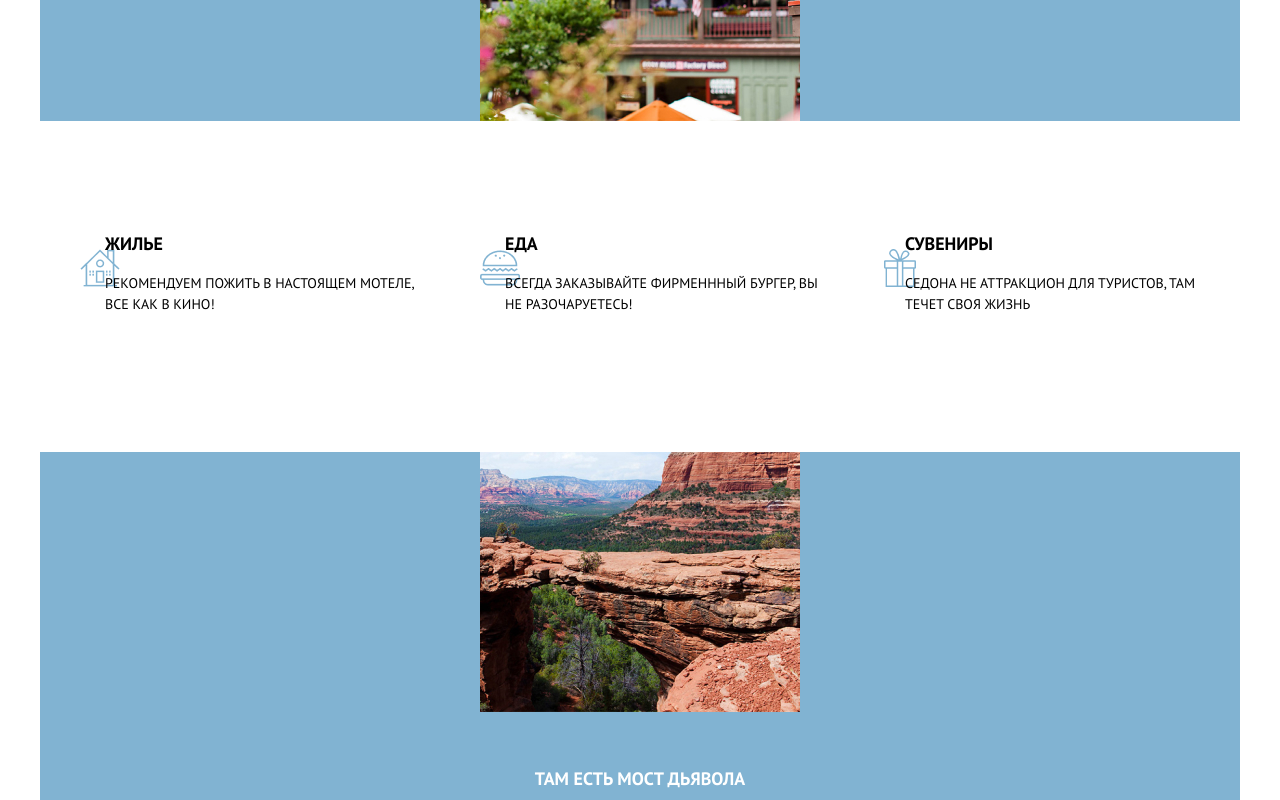
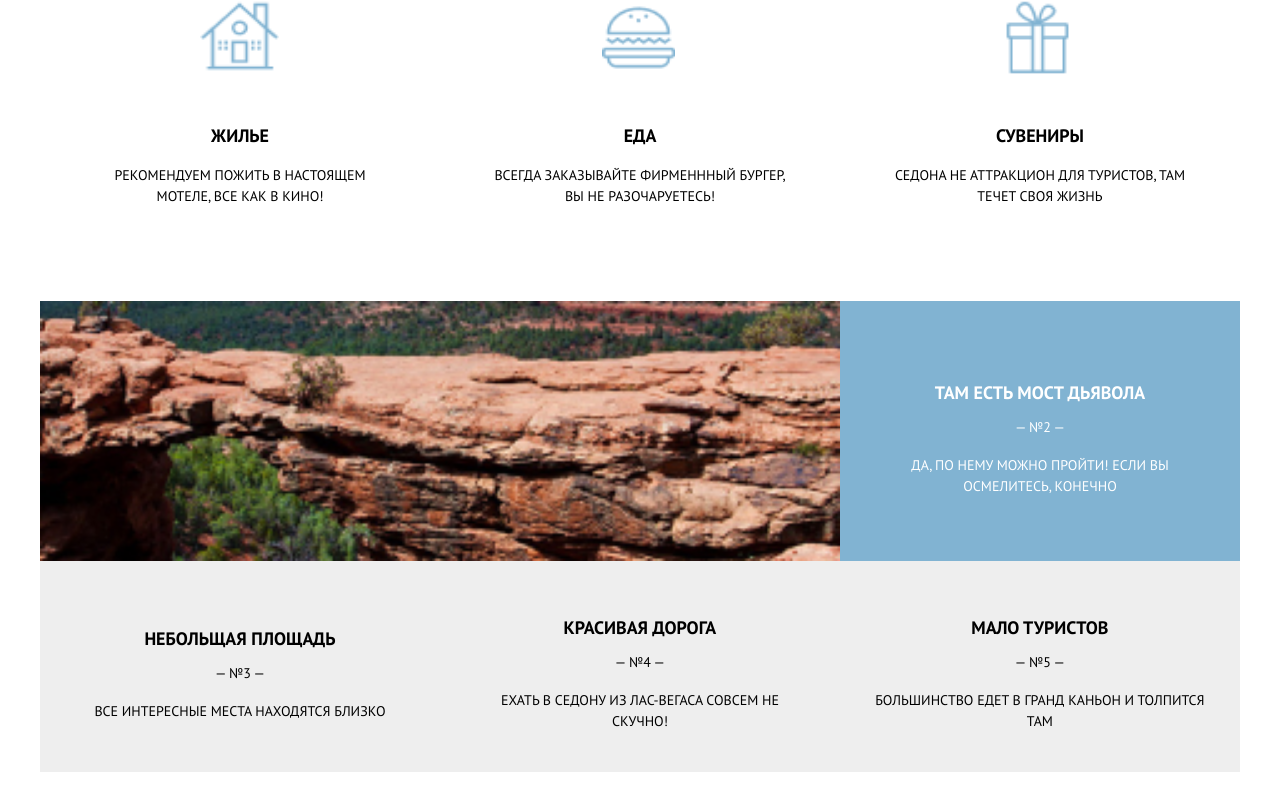
Before and after one commit to htmlacademy-adaptive/2325583-sedona-28, a website: page source/index.html in a window 1280 px wide. Shown: the part 1120-1920 px from the top of the page. Drawn offline with nearby package versions, Linux system fonts and the light colour scheme; files that its build step writes are made by us from their sources; files whose address does not match are found by name.

Commit message:
homework #8 updated
1) поправил блок .advantages
2) добавил screen and к @media
3) исправил блок body на page.
4) выровнял иконки к блоку sublist

```diff
--- a/source/index.html
+++ b/source/index.html
@@ -4,8 +4,7 @@
 <head>
   <meta charset="utf-8">
   <link href="css/style.css" rel="stylesheet">
-  <meta name="viewport"
-  content="width=device-width, initial-scale=1">
+  <meta name="viewport" content="width=device-width, initial-scale=1">
   <title>Седона</title>
 </head>
 
@@ -54,48 +53,56 @@
     <section class="advantages">
       <h2 class="visually-hidden">Преимущества</h2>
       <ul class="advantages__list">
-        <li class="advantages__item">
+        <li class="advantages__item advantages__item--blue-background">
+          <div class="advantages__content">
+            <div class="advantages__content-text">
               <h3 class="advantages__title">Настоящий городок</h3>
               <span class="advantages__count">— №1 —</span>
               <p class="advantages__description">Седона не аттракцион для туристов, там течет своя жизнь</p>
+            </div>
             <img class="advantages__picture" src="img/advantages-town-picture.jpg" width="320" height="260"
               alt="Изображение домов">
+          </div>
           <ul class="advantages__sublist">
-            <li class="advantages__subitem">
+            <li class="advantages__subitem advantages__subitem--accomodation">
               <h3 class="advantages__subtitle">Жилье</h3>
               <p class="advantages__subdescription">Рекомендуем пожить в настоящем
                 мотеле, все как в кино!</p>
             </li>
-            <li class="advantages__subitem">
+            <li class="advantages__subitem  advantages__subitem--food">
               <h3 class="advantages__subtitle">Еда</h3>
               <p class="advantages__subdescription">Всегда заказывайте фирменнный
                 бургер, вы не разочаруетесь!</p>
             </li>
-            <li class="advantages__subitem">
-              <h3 class="advantages__subtitle advantages__subtitle--infrastructure">Сувениры</h3>
-              <p class="advantages__subdescription advantages__subdescription--infrastructure">Седона не аттракцион для
+            <li class="advantages__subitem  advantages__subitem--souvenir">
+              <h3 class="advantages__subtitle">Сувениры</h3>
+              <p class="advantages__subdescription">Седона не аттракцион для
                 туристов, там течет своя жизнь</p>
             </li>
           </ul>
         </li>
-        <li class="advantages__item">
+        <li class="advantages__item advantages__item--blue-background">
+          <div class="advantages__content">
             <img class="advantages__picture" src="img/advantages-canyon-picture.jpg" width="320" height="260"
               alt="Изображение каньона">
+            <div class="advantages__content-text">
               <h3 class="advantages__title">Там есть мост дьявола</h3>
               <span class="advantages__count">— №2 —</span>
               <p class="advantages__description">Да, по нему можно пройти! если вы осмелитесь, конечно</p>
+            </div>
+          </div>
         </li>
-        <li class="advantages__item">
+        <li class="advantages__item advantages__item--row-direction">
           <h3 class="advantages__title">Небольщая площадь</h3>
           <span class="advantages__count">— №3 —</span>
           <p class="advantages__description">все интересные места находятся близко</p>
         </li>
-        <li class="advantages__item">
+        <li class="advantages__item advantages__item--row-direction">
           <h3 class="advantages__title">Красивая дорога</h3>
           <span class="advantages__count">— №4 —</span>
           <p class="advantages__description">ехать в седону из лас-вегаса совсем не скучно!</p>
         </li>
-        <li class="advantages__item">
+        <li class="advantages__item advantages__item--row-direction">
           <h3 class="advantages__title">Мало туристов</h3>
           <span class="advantages__count">— №5 —</span>
           <p class="advantages__description">большинство едет в гранд каньон и толпится там</p>
@@ -111,9 +118,12 @@
       <a class="hotel-search__button button" href="#">Найти гостиницу</a>
       <div class="hotel-search__map">
         <picture class="hotel-search__map-pictures">
-          <source media="(min-width: 1200px)" srcset="img/map-desktop.jpg" width="1200px" height="350px" alt="Местоположение гостиниц Седоны, версия для персонального компьютера.">
-          <source media="(min-width: 768px)" srcset="img/map-tablet.jpg" width="768" height="350" alt="Местоположение гостиниц Седоны, версия для планшета.">
-          <img class="hotel-search__map-image" src="img/map-mobile.jpg" width="320" height="350" alt="Местоположение гостиниц Седоны, мобильная версия.">
+          <source media="(min-width: 1200px)" srcset="img/map-desktop.jpg" width="1200px" height="350px"
+            alt="Местоположение гостиниц Седоны, версия для персонального компьютера.">
+          <source media="(min-width: 768px)" srcset="img/map-tablet.jpg" width="768" height="350"
+            alt="Местоположение гостиниц Седоны, версия для планшета.">
+          <img class="hotel-search__map-image" src="img/map-mobile.jpg" width="320" height="350"
+            alt="Местоположение гостиниц Седоны, мобильная версия.">
         </picture>
         <svg class="hotel-search__map-dot" width="27" height="27" viewBox="0 0 27 27" fill="none"
           xmlns="http://www.w3.org/2000/svg">
--- a/source/sass/blocks/advantages.scss
+++ b/source/sass/blocks/advantages.scss
@@ -9,16 +9,10 @@
   padding: 0;
   margin: 0;
   list-style-type: none;
+  flex-wrap: wrap;
 
-  @media (min-width: $tablet-width) {
-    display: grid;
-    grid-template-columns: repeat(3, 1fr);
-    grid-template-rows: repeat(4, auto);
-    grid-template-areas:
-      "item-1 item-1 item-1"
-      "sublist sublist sublist"
-      "item-2 item-2 item-2"
-      "item-3 item-4 item-5";
+  @media screen and (min-width: $tablet-width) {
+    flex-direction: row;
   }
 }
 
@@ -28,44 +22,43 @@
   justify-content: center;
   align-items: center;
   flex-direction: column;
+  text-align: center;
   background-color: #eeeeee;
-}
 
-.advantages__item:first-child {
-  background-color: #81b3d2;
-  color: $white;
+  &--blue-background {
+    background-color: $blue;
+    color: $white;
+    width: 100%;
+  }
 
-  @media (min-width: $tablet-width) {
-    display: flex;
-    grid-area: item-1;
+  &--row-direction {
+    padding: 0 18px;
+
+    @media screen and (min-width: $tablet-width) {
+      width: 33.33%;
+      padding: 0 33px;
+    }
   }
 }
 
-.advantages__item:nth-child(2) {
-  background-color: #81b3d2;
-  color: $white;
-
-  @media (min-width: $tablet-width) {
-    grid-area: item-2;
+.advantages__content {
+  @media screen and (min-width: $tablet-width) {
+    display: flex;
+    width: 100%;
   }
 }
 
+.advantages__content-text {
+  flex-shrink: 0;
+  display: flex;
+  flex-direction: column;
+  align-items: center;
+  justify-content: center;
+  padding: 0 18px;
 
-.advantages__item:nth-child(3) {
-  @media (min-width: $tablet-width) {
-    grid-area: item-3;
-  }
-}
-
-.advantages__item:nth-child(4) {
-  @media (min-width: $tablet-width) {
-    grid-area: item-4;
-  }
-}
-
-.advantages__item:nth-child(5) {
-  @media (min-width: $tablet-width) {
-    grid-area: item-5;
+  @media screen and (min-width: $tablet-width) {
+    padding: 0 33px;
+    width: 33.33%;
   }
 }
 
@@ -90,6 +83,11 @@
   text-align: center;
 }
 
+.advantages__picture {
+  width: 100%;
+  object-fit: cover;
+}
+
 .advantages__sublist {
   display: flex;
   flex-direction: column;
@@ -98,40 +96,87 @@
   margin: 0;
   list-style-type: none;
   background-color: $white;
-  color: #000000;
+  color: $black;
 
-  @media (min-width: $tablet-width) {
+  @media screen and (min-width: $tablet-width) {
     flex-direction: row;
     align-items: center;
     justify-content: center;
     min-height: 331px;
-    grid-area: sublist;
   }
 
-  @media (min-width: $desktop-width) {
+  @media screen and (min-width: $desktop-width) {
     flex-direction: row;
     align-items: center;
     justify-content: center;
     min-height: 331px;
-    grid-area: sublist;
   }
 }
 
 .advantages__subitem {
   width: 100%;
-  padding: 0 18px 25px 65px;
-}
+  display: flex;
+  flex-direction: column;
+  text-align: left;
+  padding: 0 18px 0 65px;
 
-.advantages__subitem:first-child {
-  background: url("../img/sub-list-house.png") no-repeat 40px 40px;
-}
 
-.advantages__subitem:nth-child(2) {
-  background: url("/../img/sub-list-food.png") no-repeat 40px 40px;
-}
+  @media screen and (min-width: $tablet-width) {
+    min-height: 331px;
+    padding: 157px 33px 60px 33px;
+    width: 33.33%;
+    align-items: center;
+    justify-content: center;
+    text-align: center;
+  }
 
-.advantages__subitem:last-child {
-  background: url("../img/sub-list-souvenir.png") no-repeat 40px 40px;
+  @media screen and (min-width: $desktop-width) {
+    min-height: 330px;
+    padding: 169px 50px 69px 50px;
+  }
+
+  &--accomodation {
+    background: url("../img/sub-list-house.png") no-repeat  top 23px left 18px;
+    background-size: 40px 40px;
+
+    @media screen and (min-width: $tablet-width) {
+      background-size: 77px 72px;
+      background-position: top 60px left 88.46px;
+    }
+
+    @media screen and (min-width: $desktop-width) {
+      background-size: 79.47px 72.4px;
+      background-position: top 69px left 159.57px;
+    }
+  }
+
+  &--food {
+    background: url("/../img/sub-list-food.png") no-repeat top 23px left 18px;
+
+    @media screen and (min-width: $tablet-width) {
+      background-size: 80.22px 67.9px;
+      background-position: top 62px left 86.83px;
+    }
+
+    @media screen and (min-width: $desktop-width) {
+      background-size: 73.04px 68.9px;
+      background-position: top 72px left 162.14px;
+    }
+  }
+
+  &--souvenir {
+    background: url("../img/sub-list-souvenir.png") no-repeat top 23px left 18px;
+
+    @media screen and (min-width: $tablet-width) {
+      background-size: 66.51px 75px;
+      background-position: top 64px left 98.47px;
+    }
+
+    @media screen and (min-width: $desktop-width) {
+      background-size: 77.46px 75.02px;
+      background-position: top 69px left 159.43px;
+    }
+  }
 }
 
 .advantages__subtitle {
--- a/source/sass/blocks/button.scss
+++ b/source/sass/blocks/button.scss
@@ -10,6 +10,6 @@
   text-decoration: none;
   text-transform: uppercase;
   cursor: pointer;
-  background-color: #81b3d2;
+  background-color: $blue;
   color: $white;
 }
--- a/source/sass/blocks/copyright.scss
+++ b/source/sass/blocks/copyright.scss
@@ -11,6 +11,6 @@
   margin-right: 12px;
   font-size: 14px;
   line-height: 21px;
-  color: #000000;
+  color: $black;
   text-transform: uppercase;
 }
--- a/source/sass/blocks/main-footer.scss
+++ b/source/sass/blocks/main-footer.scss
@@ -1,13 +1,13 @@
 .main-footer {
   margin-bottom: 36px;
 
-  @media (min-width: $tablet-width) {
+  @media screen and (min-width: $tablet-width) {
     margin: 0 60px 36px 60px;
     display: flex;
     justify-content: space-between;
   }
 
-  @media (min-width: $desktop-width) {
+  @media screen and (min-width: $desktop-width) {
     margin: 0 120px 36px 120px;
     display: flex;
     justify-content: space-around;
--- a/source/sass/blocks/body.scss
+++ b/source/sass/blocks/page.scss
@@ -7,9 +7,9 @@
   line-height: 21px;
   font-weight: 400;
   background-color: $white;
-  color: #000000;
+  color: $black;
 
-  @media (min-width: $desktop-width) {
+  @media screen and (min-width: $desktop-width) {
     padding: 0 40px;
   }
 }
--- a/source/sass/style.scss
+++ b/source/sass/style.scss
@@ -1,7 +1,7 @@
 @import "./variables.scss";
 @import "./fonts.scss";
 @import "./global.scss";
-@import "./blocks/body.scss";
+@import "./blocks/page.scss";
 @import "./blocks/main-header.scss";
 @import "./blocks/main-nav.scss";
 @import "./blocks/intro.scss";
--- a/source/sass/variables.scss
+++ b/source/sass/variables.scss
@@ -1,4 +1,5 @@
 $white: #ffffff;
 $black: #000000;
+$blue: #81b3d2;
 $tablet-width: 768px;
 $desktop-width: 1200px;
```
Also changed, not shown: source/sass/blocks/hotel-review.scss (+5 -5 lines), source/sass/blocks/hotel-search.scss (+6 -6 lines), source/sass/blocks/images.scss (+15 -13 lines), source/sass/blocks/intro.scss (+12 -12 lines), source/sass/blocks/main-nav.scss (+8 -8 lines), source/sass/blocks/modal.scss (+6 -6 lines), source/sass/blocks/presentation.scss (+8 -8 lines). Lines whose indentation alone changed are shown as unchanged.
